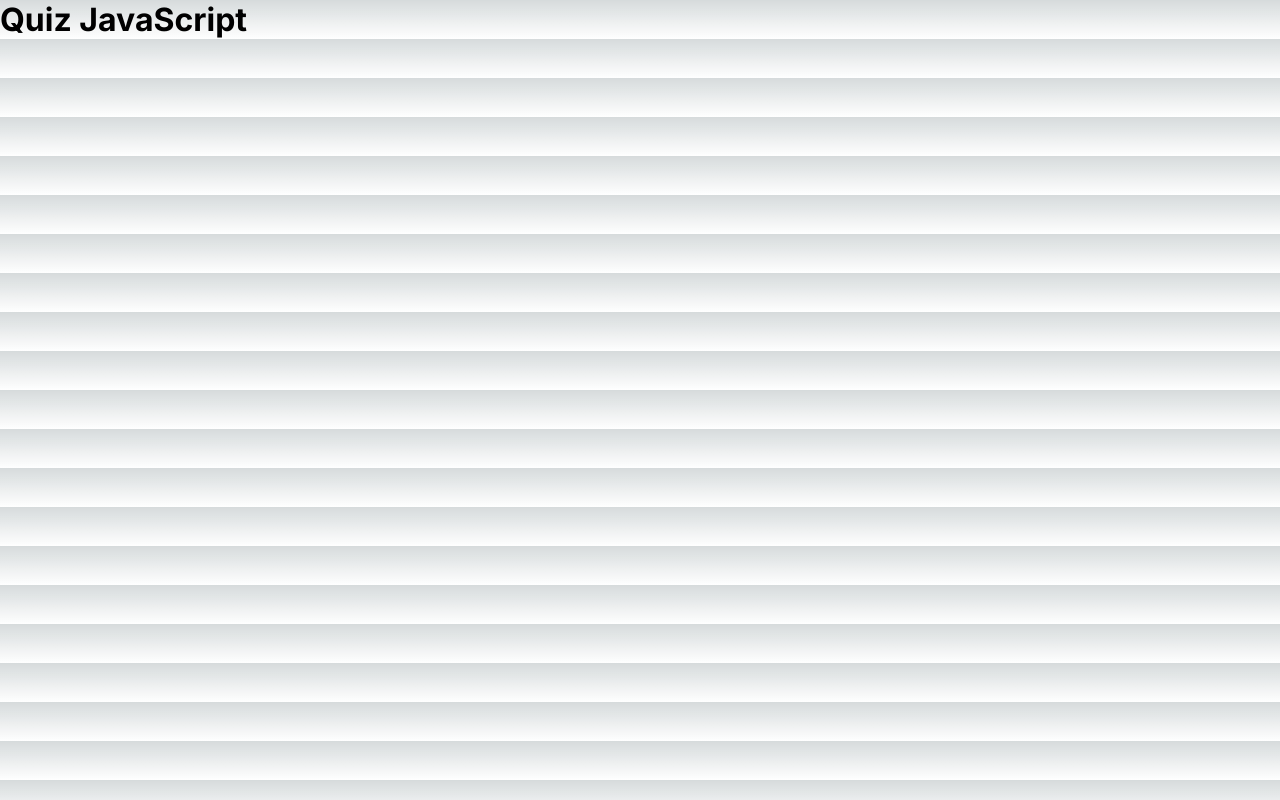
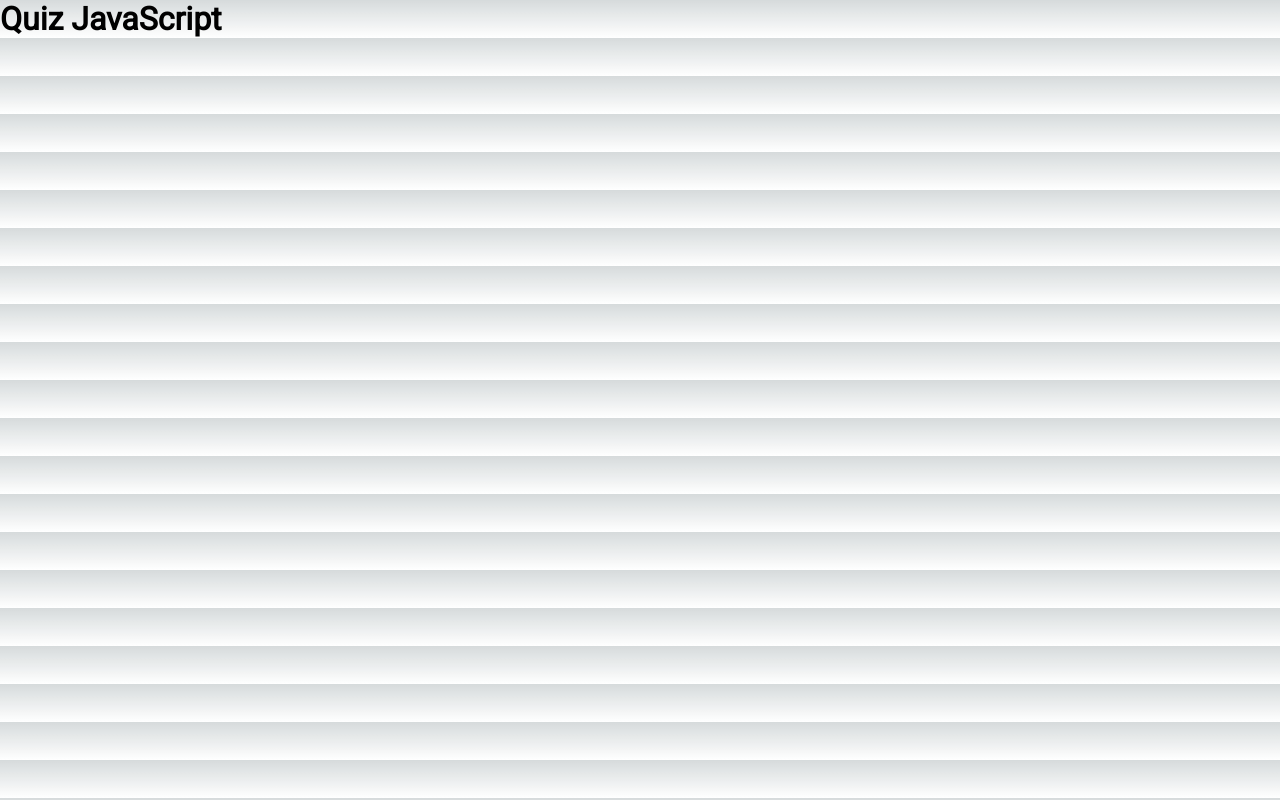
Before and after one commit to MarceloKade/quiz-javascript, a Next.js app: page / in a window 1280 px wide. Built offline with nearby package versions, Linux system fonts and the light colour scheme.

Commit message:
chore: Config Styled Components

```diff
--- /dev/null
+++ b/registry.tsx
@@ -0,0 +1,27 @@
+'use client'
+
+import React, { useState } from 'react'
+import { useServerInsertedHTML } from 'next/navigation'
+import { ServerStyleSheet, StyleSheetManager } from 'styled-components'
+
+export default function StyledComponentsRegistry({
+    children,
+}: {
+    children: React.ReactNode
+}) {
+    const [styledComponentsStyleSheet] = useState(() => new ServerStyleSheet())
+
+    useServerInsertedHTML(() => {
+        const styles = styledComponentsStyleSheet.getStyleElement()
+        styledComponentsStyleSheet.instance.clearTag()
+        return <>{styles}</>
+    })
+
+    if (typeof window !== 'undefined') return <>{children}</>
+
+    return (
+        <StyleSheetManager sheet={styledComponentsStyleSheet.instance}>
+            {children}
+        </StyleSheetManager>
+    )
+}
--- a/src/app/layout.tsx
+++ b/src/app/layout.tsx
@@ -1,12 +1,12 @@
+import StyledComponentsRegistry from '../../registry'
 import './globals.css'
-import type { Metadata } from 'next'
-import { Inter } from 'next/font/google'
+import { Roboto } from 'next/font/google'
 
-const inter = Inter({ subsets: ['latin'] })
+const roboto = Roboto({ subsets: ['latin'], weight: "400", variable: '--font-roboto' })
 
-export const metadata: Metadata = {
-  title: 'Create Next App',
-  description: 'Generated by create next app',
+export const metadata = {
+  title: 'Quiz JavaScript',
+  description: 'Um quiz com 3 categorias para treinar JavaScript.',
 }
 
 export default function RootLayout({
@@ -15,8 +15,10 @@ export default function RootLayout({
   children: React.ReactNode
 }) {
   return (
-    <html lang="en">
-      <body className={inter.className}>{children}</body>
+    <html lang="pt-br">
+      <body className={`${roboto.className} font-sans`}>
+        <StyledComponentsRegistry>{children}</StyledComponentsRegistry>
+      </body>
     </html>
   )
 }
```
